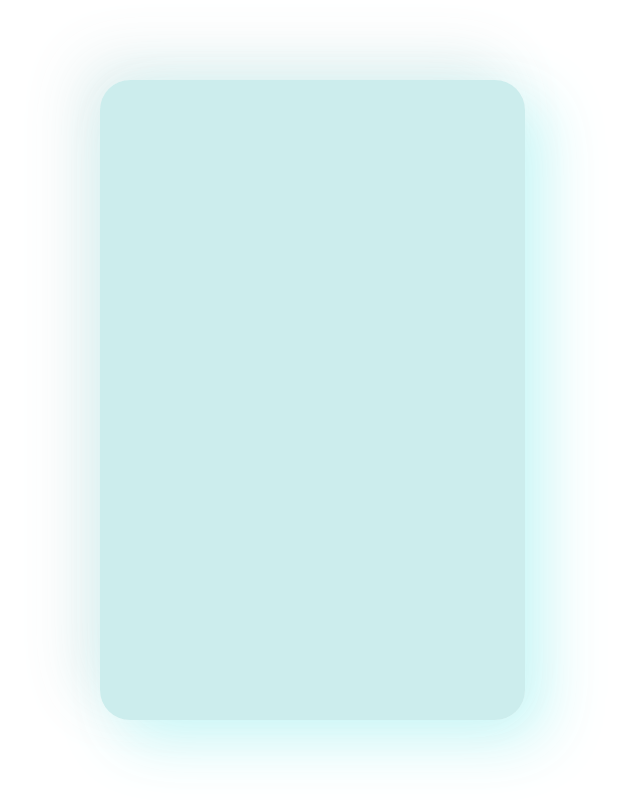
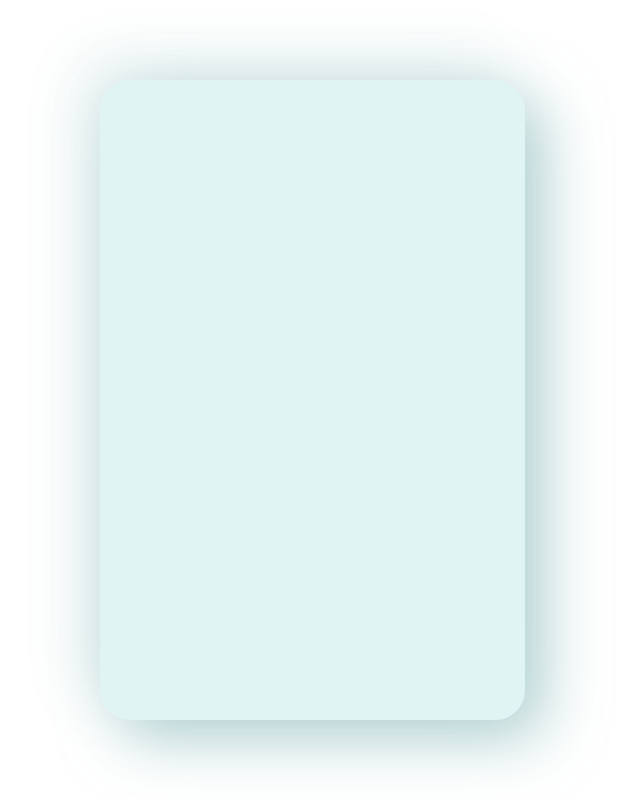
Before and after one commit to Iydeejames/Calculator, a React (Create React App) app in the folder calculator/: page / in a window 1280 px wide. Shown: the whole page, without its empty margins (328-968 px from the left). Built offline with nearby package versions, Linux system fonts and the light colour scheme.

Commit message:
Color Update

```diff
--- a/calculator/src/components/Home.css
+++ b/calculator/src/components/Home.css
@@ -17,7 +17,7 @@
     height: 640px;
     width: 425px;
     border-radius: 30px;
-    background-color: #99dada7e;
-    box-shadow: 20px 20px 60px #c5f7f7f1,
+    background-color: #99dada4d;
+    box-shadow: 20px 20px 60px #79afaf8c,
     -20px -20px 60px #e2eeeef1;
 }
```
